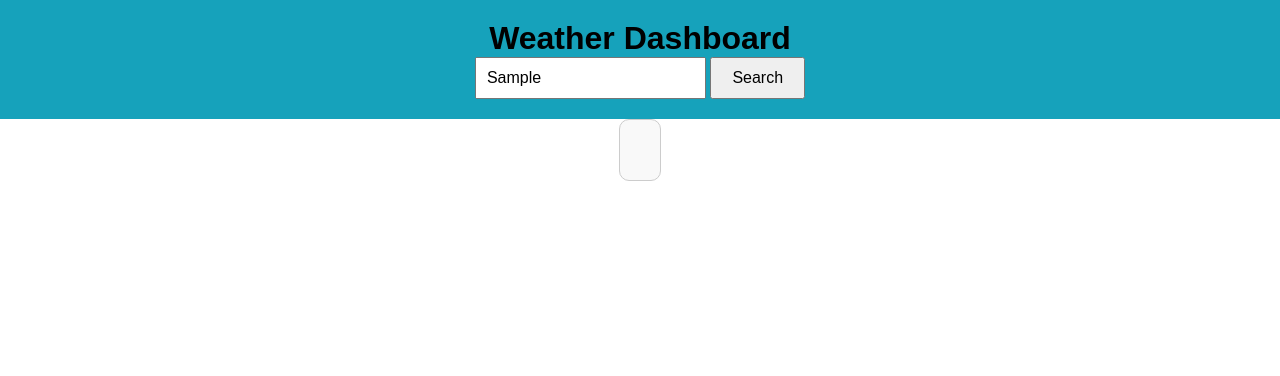
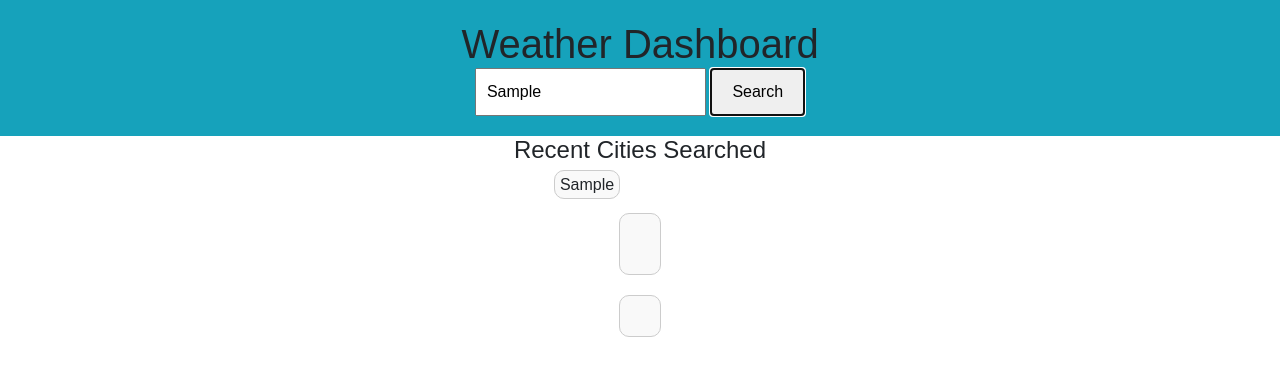
Before and after one commit to cjenschke/Weather-Dashboard, a plain HTML site: page index.html in a window 1280 px wide. Both pictures are taken after typing "Sample" into the empty fields and a click on the button "Search". Drawn offline with nearby package versions, Linux system fonts and the light colour scheme; no server answers.

Commit message:
saved searching now viable and clickable

```diff
--- a/assets/css.css
+++ b/assets/css.css
@@ -6,6 +6,9 @@ body {
     margin: 0;
     padding: 0;
     min-height: 100vh;
+}
+.hidden{
+    display: none;
 }
 
 header{
@@ -29,6 +32,41 @@ button{
     font-size: 16px;
 }
 
+h4{
+    text-align: center;
+
+}
+savedcitybutton {
+    box-sizing: border-box;
+    flex-wrap: wrap;
+    flex-direction: row;
+    flex: 50%;
+    align-items: center;
+    margin-bottom: 5px;
+    padding: 5px;
+    border: 1px solid #ccc;
+    border-radius: 10px;
+    background-color: #f9f9f9;
+
+
+}
+#recentCitiesList {
+    /* display: flex;
+    flex-direction: column;
+    border-radius: 10px;
+    border: 1px solid #ccc; */
+    /* display: block;
+    padding: 10px;
+    margin-bottom: 10px;
+    border: 1px solid #ccc;
+    background-color: #f9f9f9;
+    color: #333;
+    font-size: 16px;
+    text-align: center;
+    width: 100%; */
+    cursor: pointer;
+}
+
 main{
     display: flex;
     flex-direction: column;
@@ -44,6 +82,38 @@ main{
     border: 1px solid #ccc;
     border-radius: 10px;
     background-color: #f9f9f9;}
+
 #weatherInfo{
     margin-top: 20px;
 }
+
+#forecastInfo{
+    display: flex;
+    align-items: center;
+    margin-bottom: 20px;
+    padding: 20px;
+    border: 1px solid #ccc;
+    border-radius: 10px;
+    background-color: #f9f9f9;
+}
+
+
+li {
+    box-sizing: border-box;
+    display: flex;
+    flex-wrap: wrap;
+    flex-direction: row;
+    flex: 50%;
+    align-items: center;
+    margin-bottom: 20px;
+    padding: 20px;
+    border: 1px solid #ccc;
+    border-radius: 10px;
+    background-color: #f9f9f9;
+
+}
+@media screen and (max-width: 600px) {
+    .forecast {
+        flex-direction: column;
+}
+}
--- a/assets/script.js
+++ b/assets/script.js
@@ -2,12 +2,21 @@ const searchButton = document.getElementById('searchButton');
 const cityInput = document.getElementById('cityInput');
 const weatherInfo = document.getElementById('weatherInfo');
 const forecastInfo = document.getElementById('forecastInfo');
+const recentCitiesList = document.getElementById('recentCitiesList');
 const apiKey = '45fbf3ab9f66b35b8a2d225399ff949c';
+const maxCities = 5
+
+//Load the last entered city from localStorage
+const lastCitySearch = localStorage.getItem('recentCities');
 
 // Event listener for search button
 searchButton.addEventListener('click', function(){
+    // Toggle backround from being hidden
+    background.classList.toggle('hidden');
    const city = cityInput.value;
    getWeatherData(city);
+   saveRecentCity(city);// Save the searched city
+   displayRecentCities();//Display the updated list of searched cities
 
     //log city that was searched in console
     console.log('Search for ' + city);
@@ -80,3 +89,37 @@ fetch(`https://api.openweathermap.org/data/2.5/forecast?q=${city}&appid=${apiKey
  });
 
 }
+
+function saveRecentCity(city){
+    let recentCities = JSON.parse(localStorage.getItem('recentCities')) || [];
+
+    const index = recentCities.indexOf(city);
+    if (index !== -1){
+        recentCities.splice(index, 1);
+    }
+
+    recentCities.unshift(city);
+
+    recentCities = recentCities.slice(0, maxCities);
+
+    localStorage.setItem('recentCities', JSON.stringify(recentCities));
+
+}
+
+function displayRecentCities(){
+
+    recentCitiesList.innerHTML='';
+
+    let recentCites = JSON.parse(localStorage.getItem('recentCities')) || [];
+
+    for (const city of recentCites){
+        const savedCityButton = document.createElement('savedCityButton');
+        savedCityButton.textContent = city;
+        savedCityButton.addEventListener('click', function(){
+            getWeatherData(city);
+        });
+        recentCitiesList.appendChild(savedCityButton);
+    }
+}
+
+displayRecentCities();
--- a/index.html
+++ b/index.html
@@ -4,6 +4,7 @@
     <meta charset="UTF-8">
     <meta name="viewport" content="width=device-width, initial-scale=1.0">
     <title>Weather Dashboard</title>
+    <link rel="stylesheet" href="https://cdn.jsdelivr.net/npm/bootstrap@4.3.1/dist/css/bootstrap.min.css" integrity="sha384-ggOyR0iXCbMQv3Xipma34MD+dH/1fQ784/j6cY/iJTQUOhcWr7x9JvoRxT2MZw1T" crossorigin="anonymous">
     <link rel="stylesheet" href="./assets/css.css">
 </head>
 <body>
@@ -12,12 +13,19 @@
     <input type="text" id="cityInput" placeholder="Enter City">
     <button id="searchButton">Search</button>
 </header>
-<main>
+<main id="background" class="hidden">
+    <div id="recentCities">
+        <h4>Recent Cities Searched</h4>
+        <ul id='recentCitiesList'></ul>
+    </div>
     <div class="weather-container">
     <div id="weatherInfo"></div>
     </div>
-    <div id="forecastInfo"></div>
+    <section class="forecast">
+        <div id="forecastInfo"></div>
+    </section>
 </main>
+<script src="https://ajax.googleapis.com/ajax/libs/jquery/3.6.4/jquery.min.js"></script>
 <script src="./assets/script.js"></script>
 </body>
 </html>
```
